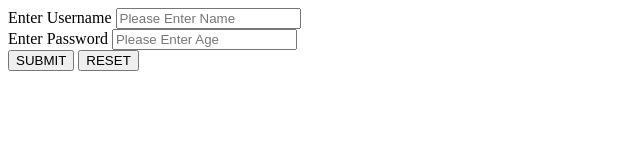
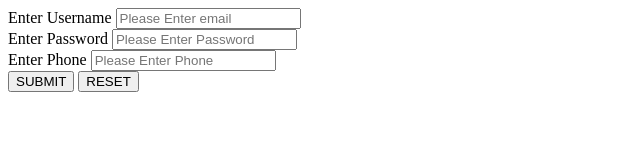
Before and after one commit to bhileshbhude/myappsample, a plain HTML site: page login.html in a window 1280 px wide. Shown: the whole page, without its empty margins (0-640 px from the left). Drawn offline with Linux system fonts and the light colour scheme.

Commit message:
Update login.html

```diff
--- a/login.html
+++ b/login.html
@@ -7,12 +7,17 @@
 	<form action="#">
 		<div class="row">
 			Enter Username
-			<input type="text" name="name"  placeholder="Please Enter Name"/>
+			<input type="text" name="email"  placeholder="Please Enter email"/>
 		</div>
 
 		<div class="row">
 			Enter Password
-			<input type="text" name="age" placeholder="Please Enter Age"/>
+			<input type="password" name="password" placeholder="Please Enter Password"/>
+		</div>
+
+		<div class="row">
+			Enter Phone
+			<input type="text" name="phone" placeholder="Please Enter Phone"/>
 		</div>
 
 		<div class="row">
```
